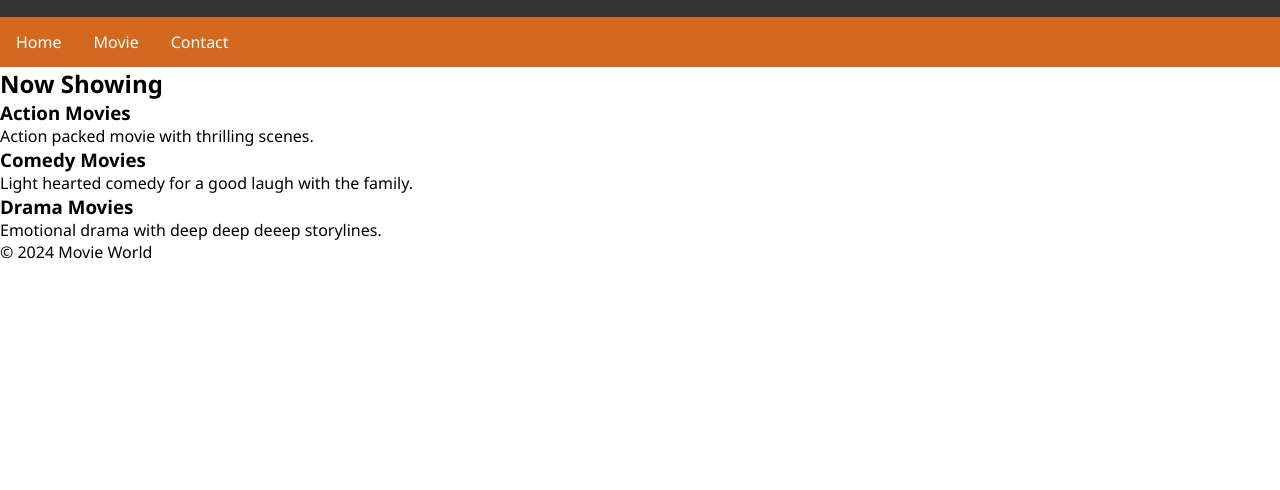
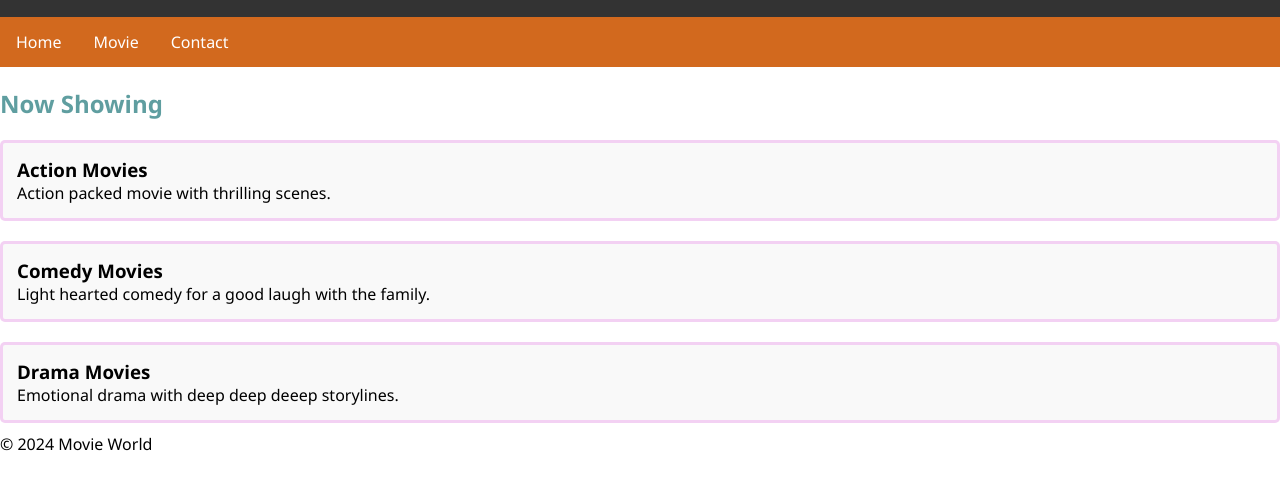
Before and after one commit to BabaMboga/css-selector-practice, a plain HTML site: page index.html in a window 1280 px wide. Shown: the part 66-556 px from the top of the page. Drawn offline with Linux system fonts and the light colour scheme.

Commit message:
Finished styling page

```diff
--- a/styles.css
+++ b/styles.css
@@ -18,6 +18,7 @@ body{
     font-family: 'Segoe UI', Tahoma, Geneva, Verdana, sans-serif;
 }
 
+/* class selector */
 .navbar{
     background-color: chocolate;
     overflow: hidden;
@@ -38,3 +39,57 @@ body{
     padding: 14px 16px;
     text-decoration: none;
 }
+
+.navbar li a:hover {
+    background-color: #555;
+}
+
+/* attribute selector */
+[data-genre="action"] {
+    border-left: 5px solid red;
+}
+
+[data-genre="comedy"] {
+    border-left: 5px solid greenyellow;
+}
+
+[data-genre="drama"] {
+    border-left: 5px solid blue;
+}
+
+/* descendant selector */
+
+.movie-section h2{
+    color:cadetblue;
+    margin: 20px 0;
+}
+
+/* child selector */
+
+.movie-section > .movie-card {
+    background-color: #f9f9f9;
+    padding: 14px;
+    margin:10px 0;
+    border-radius: 5px;
+}
+
+/* adjacent sibling */
+.movie-card + .movie-card {
+    margin-top: 20px;
+}
+
+/* general sibling  */
+h2 ~ .movie-card {
+    border: 3px solid #d3d3
+}
+
+/* pseudo class selectors */
+/* structural pseudo class */
+.movie-card:first-child {
+    background-color: rgb(224, 28, 28);
+}
+
+/* dynamic pseudo class */
+.movie-card:hover {
+    background-color: yellow;
+}
```
